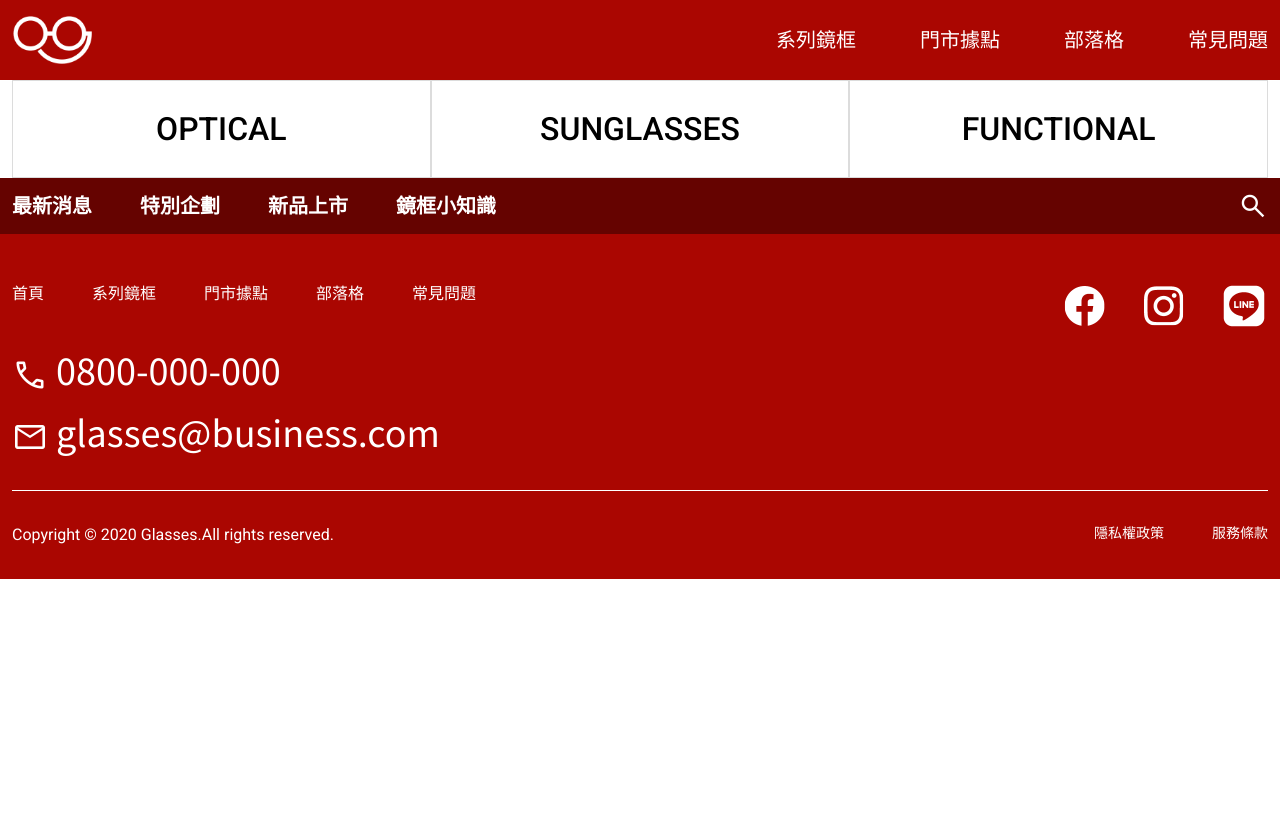
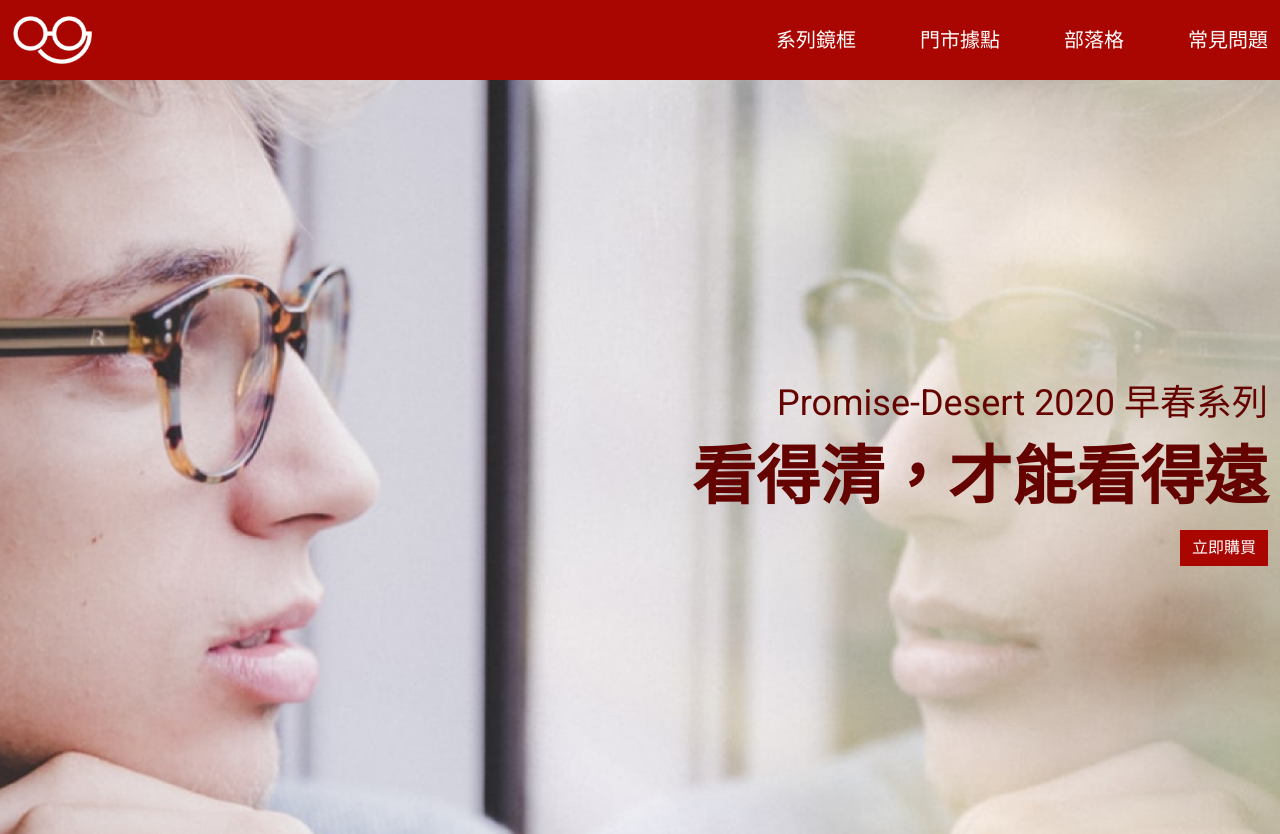
Before and after one commit to amy6072698/glasses-site-layout, a website built with Vite: page pages/index.html in a window 1280 px wide. Shown: the top 834 px of the page. Before the commit the page ends 800 px from the top, so only its background shows below. Built offline with nearby package versions, Linux system fonts and the light colour scheme; a web font is replaced by a local one.

Commit message:
建立index-slider及buttons元件

```diff
--- a/assets/scss/base/_reset.scss
+++ b/assets/scss/base/_reset.scss
@@ -56,7 +56,7 @@ img{
 	height: auto;
 }
 body{
-	font-family: $font-family;
+	font-family: "Roboto", "Noto Sans TC", $font-family;
 	line-height: 1.5;
 }
 a{
--- a/assets/scss/components/_buttons.scss
+++ b/assets/scss/components/_buttons.scss
@@ -0,0 +1,20 @@
+.btn{
+    display: inline-block;
+    text-align: center;
+    cursor: pointer;
+}
+.btn-primary{
+    background-color: $primary-color;
+    color: $light;
+    padding: 6px 12px;
+}
+.btn-primary-l{
+    background-color: $primary-color;
+    color: $light;
+    padding: 16px 176px;
+}
+.btn-dark-l{
+    background-color: $dark;
+    color: $light;
+    padding: 16px 170px;
+}
--- a/assets/scss/helpers/_variables.scss
+++ b/assets/scss/helpers/_variables.scss
@@ -8,4 +8,4 @@ $light-gray: #F2F2F2;
 $dark-gray: #555555;
 $dark: #000000;
 
-$font-family: "Roboto", "Noto Sans TC", -apple-system, BlinkMacSystemFont, "Segoe UI", "Microsoft JhengHei", Roboto, "Helvetica Neue", Arial, sans-serif;
+$font-family: -apple-system, BlinkMacSystemFont, "Segoe UI", "Microsoft JhengHei", Roboto, "Helvetica Neue", Arial, sans-serif;
--- a/assets/scss/layout/_footer.scss
+++ b/assets/scss/layout/_footer.scss
@@ -16,7 +16,7 @@
     }
 }
 .contact-info{
-    font-family: "Noto Sans TC", -apple-system, BlinkMacSystemFont, "Segoe UI", "Microsoft JhengHei", Roboto, "Helvetica Neue", Arial, sans-serif;
+    font-family: "Noto Sans TC", $font-family;
     .icon{
         font-size: 36px;
         color: $light;
--- a/assets/scss/pages/_index.scss
+++ b/assets/scss/pages/_index.scss
@@ -1,3 +1,6 @@
-.index-title {
-  font-size: 100px;
+.slider{
+  width: 100%;
+  padding: 296px 0;
+  background: url(/assets/images/home-header.png) no-repeat center/cover;
+  color: $primary-color-d;
 }
--- a/assets/scss/utilities/_utilities.scss
+++ b/assets/scss/utilities/_utilities.scss
@@ -42,6 +42,10 @@
     display: block;
 }
 
+.ta-right{
+    text-align: right;
+}
+
 .fz-5{
     font-size: 20px;
 }
@@ -78,6 +82,10 @@
 .m-0{
     margin: 0;
 }
+
+.ml-a{
+    margin-left: auto;
+}
 .ml-8{
     margin-left: 32px;
 }
@@ -88,6 +96,9 @@
     margin-left: 64px;
 }
 
+.mb-1{
+    margin-bottom: 4px;
+}
 .mb-2{
     margin-bottom: 8px;
 }
--- a/pages/index.html
+++ b/pages/index.html
@@ -23,7 +23,15 @@
         </ul>
       </div>
     </header>
-
+    <section class="slider">
+      <div class="container d-flex">
+        <div class="ml-a ta-right">
+          <p class="fz-9">Promise-Desert 2020 早春系列</p>
+          <h2 class="fz-16 fw-bold mb-1">看得清，才能看得遠</h2>
+          <a class="btn btn-primary" href="#">立即購買</a>
+        </div>
+      </div>
+    </section>
     <div class="container">
         <ul class="row m-0">
           <li class="col-4 nav-d p-0"><a href="product.html">OPTICAL</a></li>
```
Also changed, not shown: assets/images/home-header-sm.png (added), assets/images/home-header.png (added).
